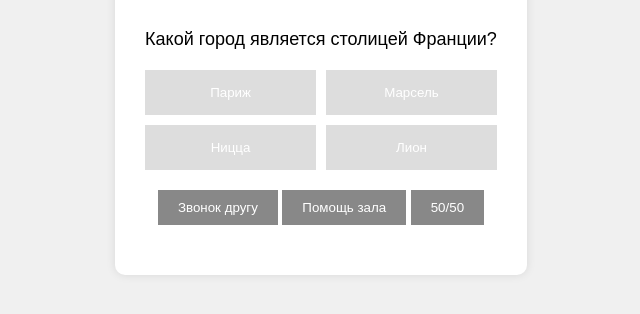
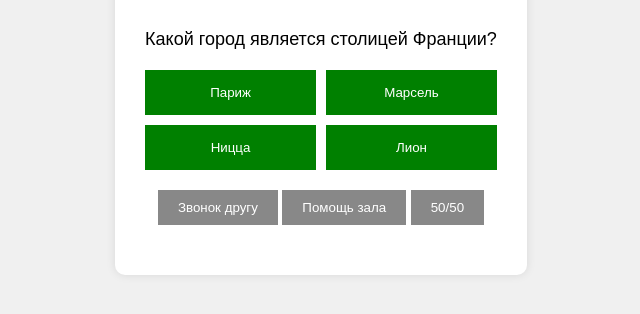
Before and after one commit to academik2006/SushionerGameFront, a plain HTML site: page index.html in a window 1280 px wide. Both pictures are taken after a click on the button "Начать игру". Shown: the part 312-626 px from the top of the page, without its empty margins (319-959 px from the left). Drawn offline with Linux system fonts and the light colour scheme.

```diff
--- a/main.css
+++ b/main.css
@@ -47,7 +47,7 @@
         }
 .answer-button {
             padding: 15px;
-            background-color: #ddd;
+            background-color: green;
             border: none;
             cursor: pointer;
             transition: background-color 0.3s ease;
```
